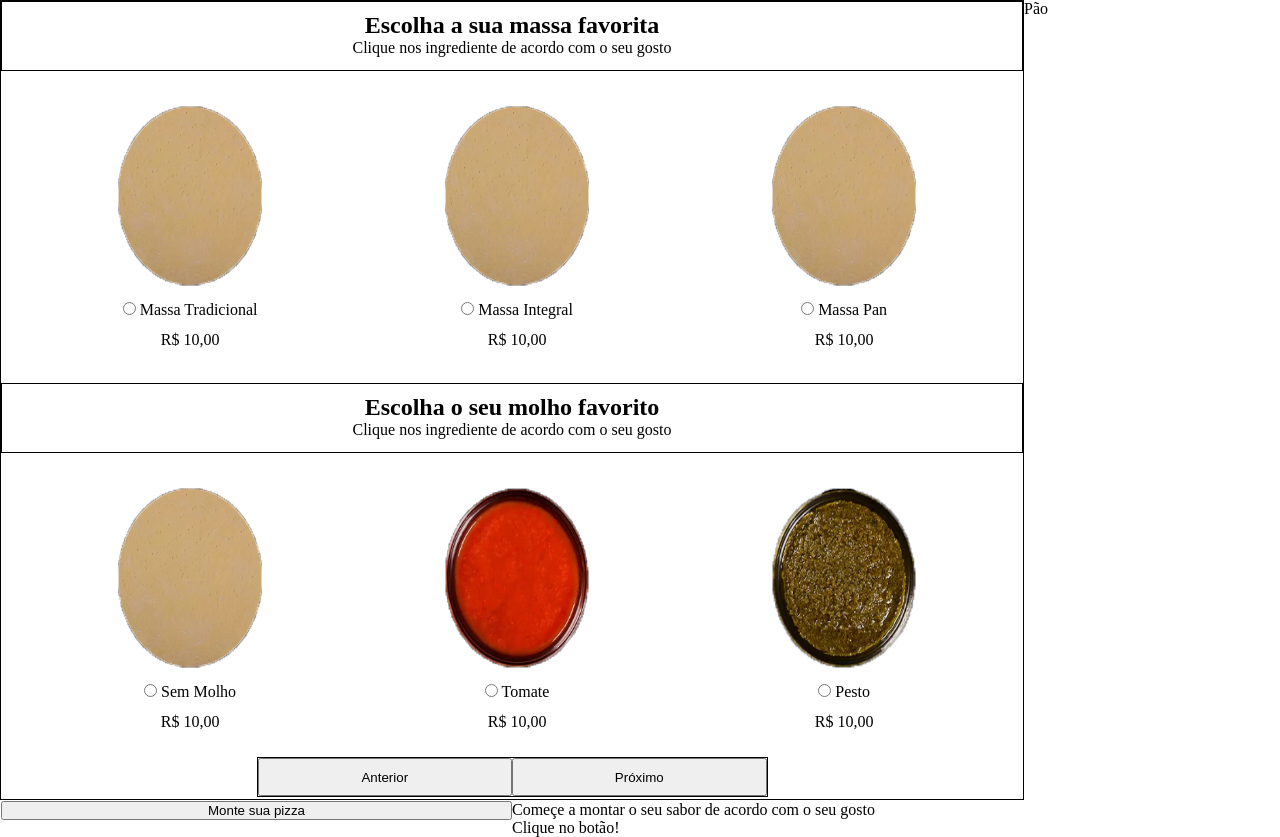
After one commit to brunosilv96/Pizza-Baue, a PHP site: page /montagem2.php in a window 1280 px wide. The commit adds this page. Run offline with PHP 8.4, Linux system fonts and the light colour scheme.

Commit message:
Subindo novo modelo de montagem de Pizza

```diff
--- a/Banco de Dados/pizzaBaue.sql
+++ b/Banco de Dados/pizzaBaue.sql
@@ -55,3 +55,6 @@ CREATE TABLE cardapio(
     crdpreco float(5.2) NOT NULL,
     crdimagem varchar(100)
 );
+
+
+insert into usuario (nome, email, cpf, senha, funcionario) values("Administrador", "admin@admin.com", "999.999.999-99", MD5("123456"), "Sim");
--- /dev/null
+++ b/Site/montagem2.css
@@ -0,0 +1,104 @@
+*{
+	margin: 0;
+	padding: 0;
+}
+
+.montagem{
+	width: 80%;
+	height: 100vh;
+	border: 1px solid black;
+	box-sizing: border-box;
+	margin: auto;
+	float: left;
+}
+
+.auxiliar{
+	width: 20%;
+	height: 100vh;
+	box-sizing: border-box;
+	float: left;
+}
+
+.etapa1{
+	width: 100%;
+	height: 100vh;
+	box-sizing: border-box;
+}
+
+.titulo{
+	width: 100%;
+	height: 70px;
+	border: 1px solid black;
+	text-align: center;
+	padding: 10px;
+	box-sizing: border-box;
+}
+
+.massas{
+	width: 100%;
+	height: 39vh;
+	margin: auto;
+	padding-top: 25px;
+	box-sizing: border-box;
+}
+
+.card{
+	width: 23%;
+	height: 260px;
+	box-sizing: border-box;
+	margin-left: 7%;
+	margin-right: 2%;
+	float: left;
+}
+
+.imagem{
+	width: 70%;
+	height: 200px;
+	margin: auto;
+	text-align: center;
+	padding: 10px;
+	box-sizing: border-box;
+}
+
+img{
+	height: 100%;
+	width: 100%;
+}
+
+.sabor{
+	width: 100%;
+	height: 30px;
+	box-sizing: border-box;
+	text-align: center;
+	padding: 5px;
+}
+
+.preco{
+	width: 100%;
+	height: 30px;
+	box-sizing: border-box;
+	text-align: center;
+	padding: 5px;
+}
+
+.molhos{
+	width: 100%;
+	height: 38vh;
+	margin: auto;
+	padding-top: 25px;
+	box-sizing: border-box;
+}
+
+.botoes{
+	width: 50%;
+	height: 40px;
+	margin: auto;
+	border: 1px solid black;
+	box-sizing: border-box;
+}
+
+button{
+	width: 50%;
+	height: 100%;
+	float: left;
+}
--- /dev/null
+++ b/Site/montagem2.php
@@ -0,0 +1,131 @@
+<?php
+
+?>
+<!DOCTYPE html>
+<html>
+<head>
+	<title>Montagem de Ingredientes</title>
+	<meta charset="utf-8">
+	<link rel="stylesheet" type="text/css" href="montagem2.css">
+</head>
+<body>
+<section class="montagem">
+	<form>
+		<div class="etapa1">
+			<div class="titulo">
+				<h2>Escolha a sua massa favorita</h2>
+				<p>Clique nos ingrediente de acordo com o seu gosto</p>
+			</div>
+			<div class="massas">
+				<div class="card">
+					<div class="imagem">
+						<label for="id_sabor1"><img src="images/ingredientes/tradicional.png"></label>
+					</div>
+					<div class="sabor">
+						<input type="radio" name="rdoMassa1" id="id_sabor1">
+						<label for="id_sabor1">Massa Tradicional</label>
+					</div>
+					<div class="preco">
+						<p>R$ 10,00</p>
+					</div>
+				</div>
+
+				<div class="card">
+					<div class="imagem">
+						<img src="images/ingredientes/tradicional.png">
+					</div>
+					<div class="sabor">
+						<input type="radio" name="rdoMassa1" id="id_sabor2">
+						<label for="id_sabor2">Massa Integral</label>
+					</div>
+					<div class="preco">
+						<p>R$ 10,00</p>
+					</div>
+				</div>
+
+				<div class="card">
+					<div class="imagem">
+						<img src="images/ingredientes/tradicional.png">
+					</div>
+					<div class="sabor">
+						<input type="radio" name="rdoMassa1" id="id_sabor3">
+						<label for="id_sabor3">Massa Pan</label>
+					</div>
+					<div class="preco">
+						<p>R$ 10,00</p>
+					</div>
+				</div>
+			</div>
+
+			<div class="titulo">
+				<h2>Escolha o seu molho favorito</h2>
+				<p>Clique nos ingrediente de acordo com o seu gosto</p>
+			</div>
+			<div class="molhos">
+				<div class="card">
+					<div class="imagem">
+						<img src="images/ingredientes/tradicional.png">
+					</div>
+					<div class="sabor">
+						<input type="radio" name="rdoMassa1" id="id_molho1">
+						<label for="id_molho1">Sem Molho</label>
+					</div>
+					<div class="preco">
+						<p>R$ 10,00</p>
+					</div>
+				</div>
+
+				<div class="card">
+					<div class="imagem">
+						<img src="images/ingredientes/tomate.png">
+					</div>
+					<div class="sabor">
+						<input type="radio" name="rdoMassa1" id="id_molho2">
+						<label for="id_molho2">Tomate</label>
+					</div>
+					<div class="preco">
+						<p>R$ 10,00</p>
+					</div>
+				</div>
+
+				<div class="card">
+					<div class="imagem">
+						<img src="images/ingredientes/pesto.png">
+					</div>
+					<div class="sabor">
+						<input type="radio" name="rdoMassa1" id="id_molho3">
+						<label for="id_molho3">Pesto</label>
+					</div>
+					<div class="preco">
+						<p>R$ 10,00</p>
+					</div>
+				</div>
+			</div>
+
+			<div class="botoes">
+				<button>Anterior</button>
+				<button>Próximo</button>
+			</div>
+		</div>
+		<div class="etapa2">
+
+		</div>
+		<div class="etapa3">
+
+		</div>
+		<div class="etapa4">
+
+		</div>
+
+		<!--Visão da Tela Inicial da Montagem do Sabor-->
+	    <button id="btn1" class="botao" onclick="visualizaDiv(1)">Monte sua pizza</button>
+	    <p>Começe a montar o seu sabor de acordo com o seu gosto</p>
+	    <p>Clique no botão!</p>
+    </form>
+</section>
+
+<section class="axiliar">
+	<p>Pão</p>
+</session>
+</body>
+</html>
--- a/Site/php/lib/bancoDeDados.php
+++ b/Site/php/lib/bancoDeDados.php
@@ -69,7 +69,7 @@ class BancoDeDados
                 PDO::MYSQL_ATTR_INIT_COMMAND => "SET NAMES utf8"
             );
 
-            $this->conexao = new PDO($end, "root", "", $conf);
+            $this->conexao = new PDO($end, "root", "1234", $conf);
             return true;
         } catch (Exception $e) {
             echo "Falha ao conectar com o banco de dados ".$e;
```
Also changed, not shown: Site/montagem.php (+14 -2 lines).
